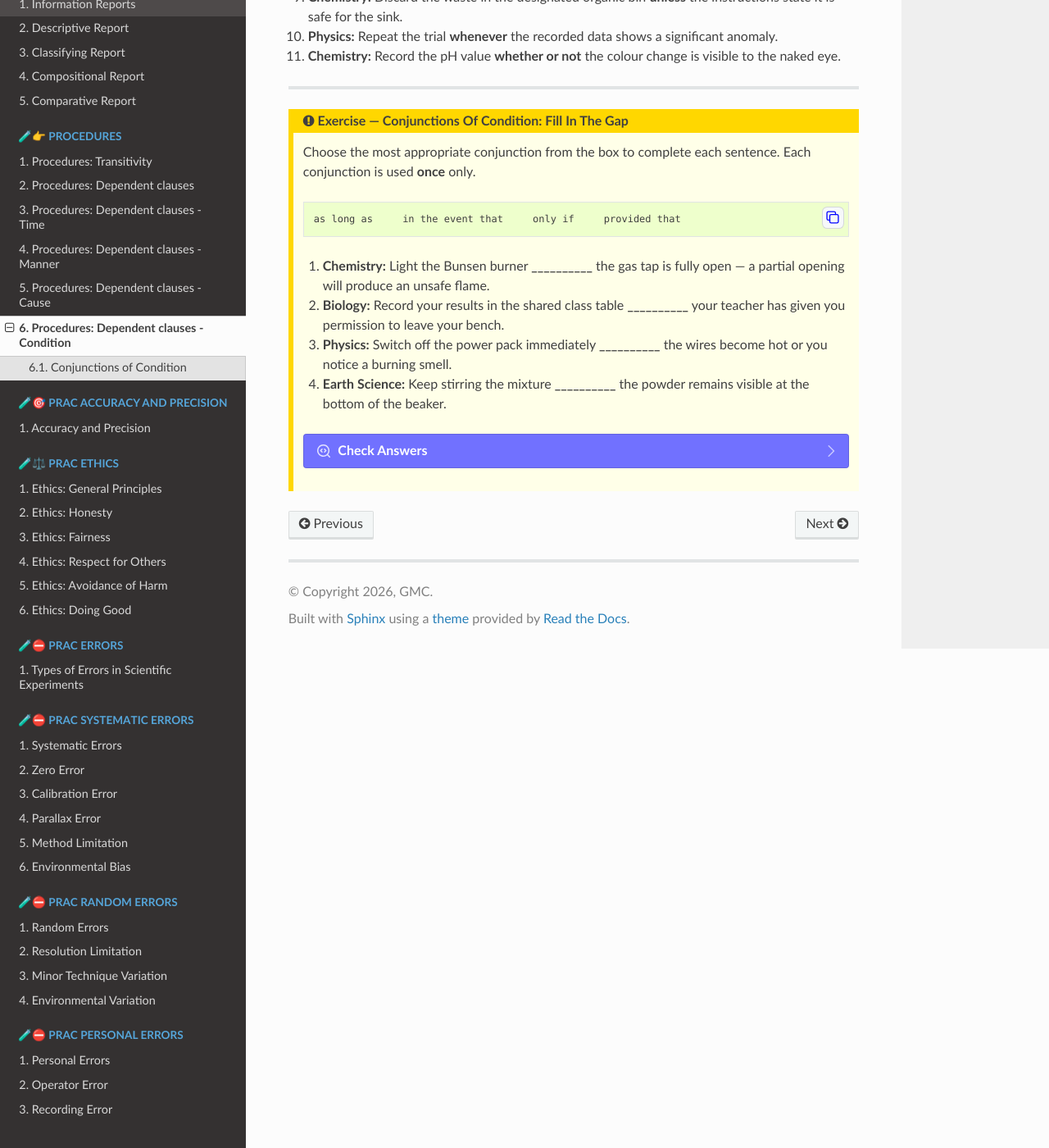
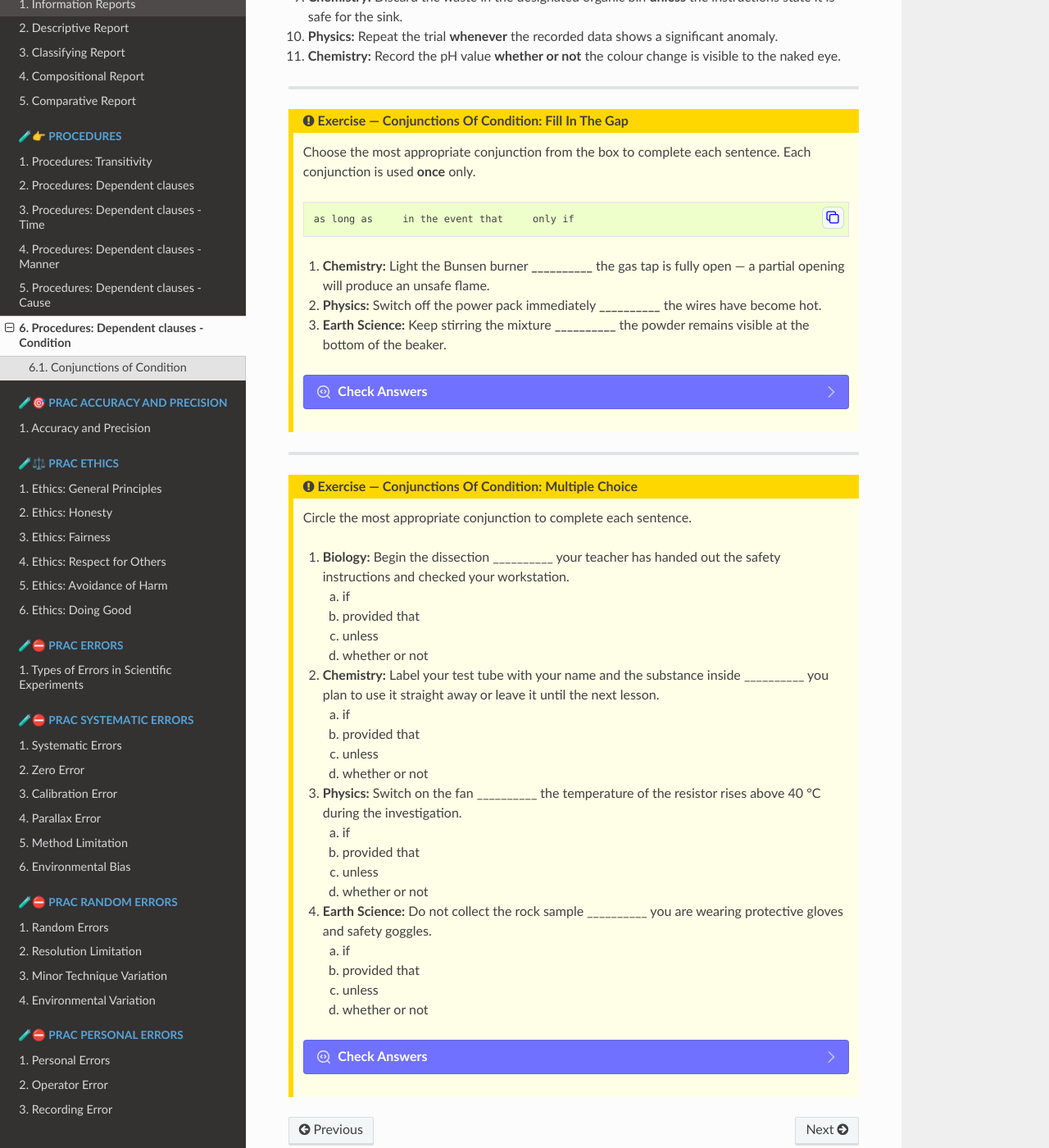
Before and after one commit to gmc-code/PC-Science-and-language, a Sphinx documentation site: the page built from docs/procedures/procedure_dependent_clauses_condition.rst, in a window 1280 px wide and 1400 px high, scrolled down 1053 px. Shown: the whole window at 82% size. Built offline with Sphinx 7.4.7 and the Read the Docs theme 3.1.0, drawn with Linux system fonts in a browser that asks for light colours; pages that are not in the unit, such as notebooks, are missing from menus.

Commit message:
cause mc

```diff
--- a/docs/procedures/procedure_dependent_clauses_condition.rst
+++ b/docs/procedures/procedure_dependent_clauses_condition.rst
@@ -71,19 +71,15 @@ to specify when an action is valid, necessary, or to be avoided.*
 
     .. code-block:: none
 
-        as long as     in the event that     only if     provided that
+        as long as     in the event that     only if
 
     1. **Chemistry:** Light the Bunsen burner **__________** the gas tap
        is fully open — a partial opening will produce an unsafe flame.
 
-    2. **Biology:** Record your results in the shared class table
-       **__________** your teacher has given you permission to leave
-       your bench.
+    2. **Physics:** Switch off the power pack immediately **__________**
+       the wires have become hot.
 
-    3. **Physics:** Switch off the power pack immediately **__________**
-       the wires become hot or you notice a burning smell.
-
-    4. **Earth Science:** Keep stirring the mixture **__________** the
+    3. **Earth Science:** Keep stirring the mixture **__________** the
        powder remains visible at the bottom of the beaker.
 
     .. dropdown:: Check Answers
@@ -95,18 +91,66 @@ to specify when an action is valid, necessary, or to be avoided.*
 
             .. tab-item:: Model Answer
 
-                1. **only if** — a strict, permanent safety rule that
-                   applies every time; no other flame condition is
-                   acceptable.
+                1. **only if** — a strict requirement for a safe flame.
 
-                2. **provided that** — a pre-agreed condition set by the
-                   teacher for this specific task; it is not a general
-                   rule but a requirement for this occasion.
+                2. **in the event that** — a reactive response to a
+                   specific unplanned hazard.
 
-                3. **in the event that** — a reactive response to a
-                   specific unplanned hazard; the switch-off only happens
-                   *because* something unexpected has occurred.
-
-                4. **as long as** — stirring must continue throughout the
+                3. **as long as** — stirring must continue throughout the
                    duration; the action stops only when the condition
                    is no longer met.
+
+
+----
+
+.. admonition:: Exercise — Conjunctions of Condition: Multiple Choice
+    :class: questions
+
+    Circle the most appropriate conjunction to complete each sentence.
+
+    1. **Biology:** Begin the dissection __________ your teacher has
+       handed out the safety instructions and checked your workstation.
+
+       a) if
+       b) provided that
+       c) unless
+       d) whether or not
+
+    2. **Chemistry:** Label your test tube with your name and the
+       substance inside __________ you plan to use it straight away
+       or leave it until the next lesson.
+
+       a) if
+       b) provided that
+       c) unless
+       d) whether or not
+
+    3. **Physics:** Switch on the fan __________ the temperature
+       of the resistor rises above 40 °C during the investigation.
+
+       a) if
+       b) provided that
+       c) unless
+       d) whether or not
+
+    4. **Earth Science:** Do not collect the rock sample __________
+       you are wearing protective gloves and safety goggles.
+
+       a) if
+       b) provided that
+       c) unless
+       d) whether or not
+
+    .. dropdown:: Check Answers
+        :icon: codescan
+        :color: primary
+        :class-container: sd-dropdown-container
+
+        .. tab-set::
+
+            .. tab-item:: Model Answer
+
+                1. **b) provided that**
+                2. **d) whether or not**
+                3. **a) if**
+                4. **c) unless**
```
